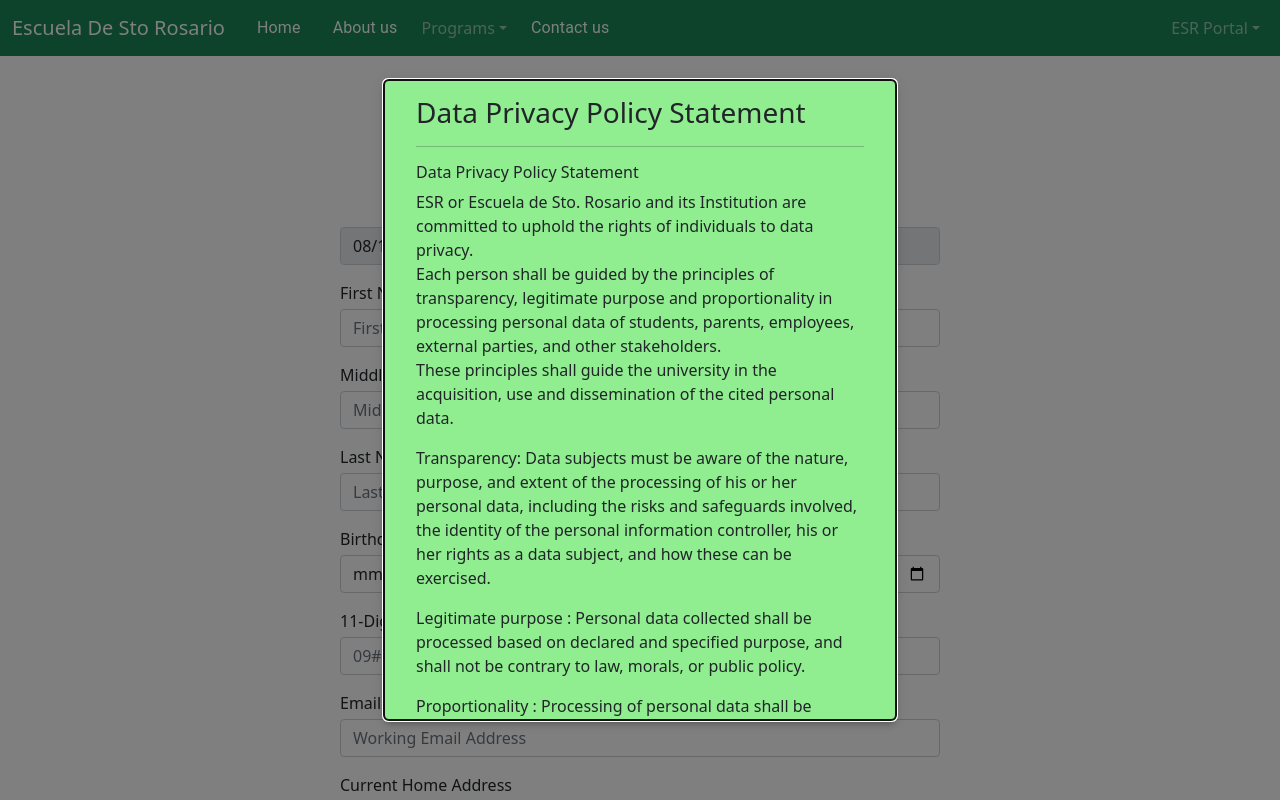
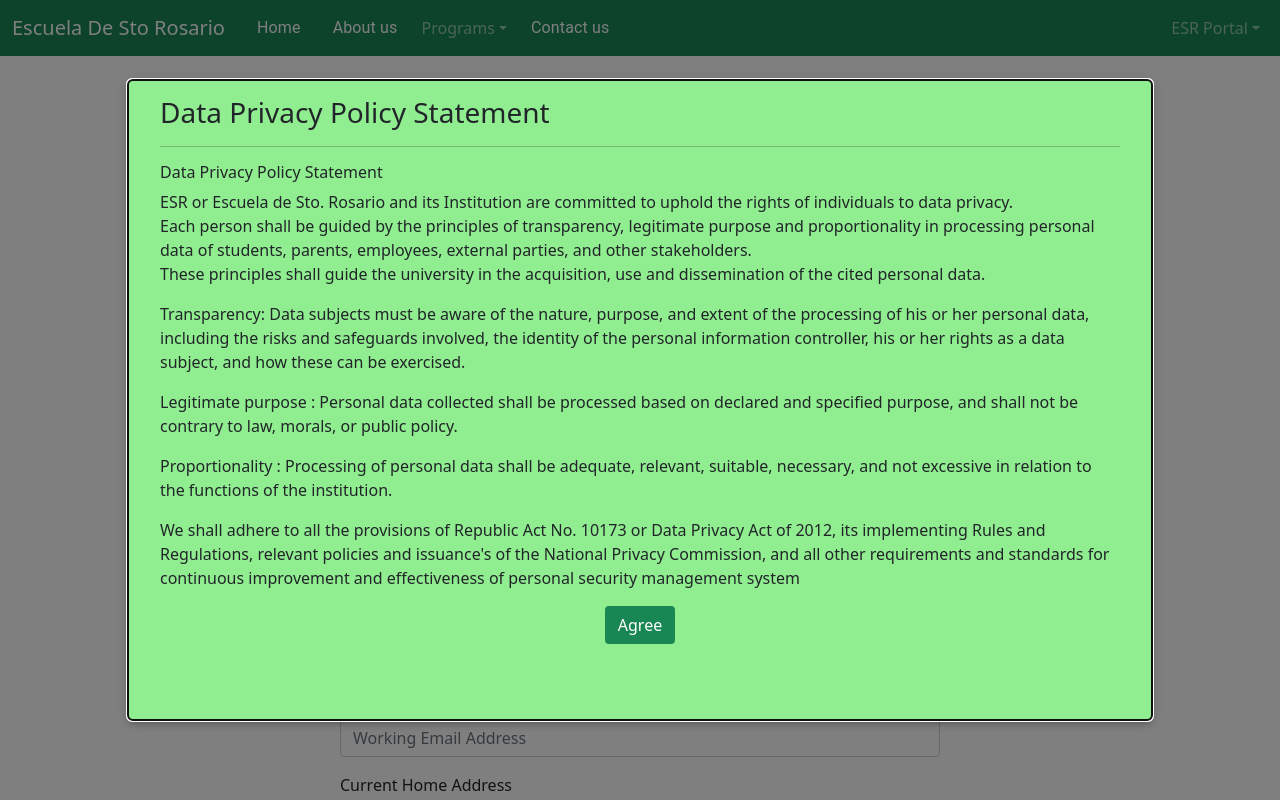
Before and after one commit to umerfarooq777/react-school-web-app, a React (Create React App) app: page /admission in a window 1280 px wide. Shown: the top 800 px of the page. Built offline with nearby package versions, Linux system fonts and the light colour scheme; no server answers; a web font is replaced by a local one.

Commit message:
added Privacy Policy Modal

```diff
--- a/src/components/Admission/Form/FormForm.js
+++ b/src/components/Admission/Form/FormForm.js
@@ -33,7 +33,7 @@
         borderRadius: '5px',
         boxShadow: theme.shadows[5],
         padding: theme.spacing(2, 4, 3),
-        maxWidth: '40vw',
+        maxWidth: '80vw',
         height: '80vh',
         overflow: 'auto',
     },
```
